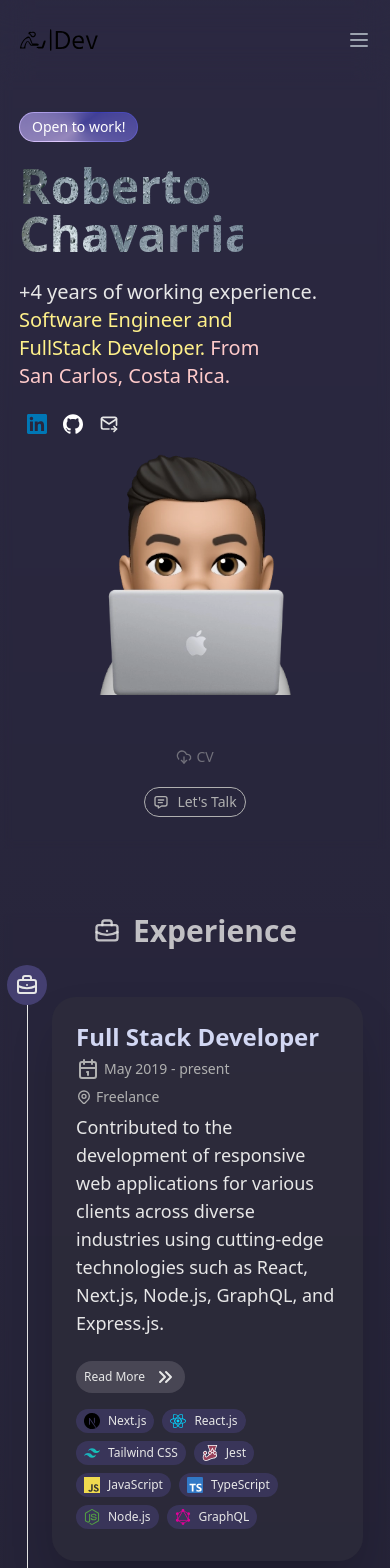
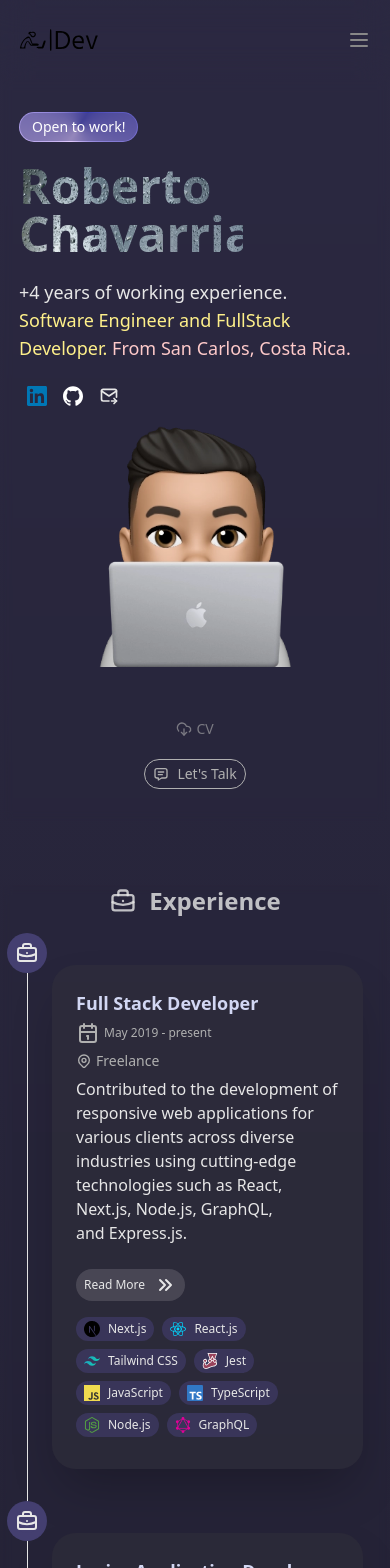
Before and after one commit to rchavarria77/my-portfolio, a React (Vite) app: page / in a window 390 px wide. Shown: the top 1568 px of the page. Built offline with nearby package versions, Linux system fonts and the light colour scheme; what tailwindcss-animated would draw is missing.

Commit message:
updating font sizes depending on viewport

```diff
--- a/src/components/Navbar.tsx
+++ b/src/components/Navbar.tsx
@@ -53,7 +53,7 @@ export const Navbar = ({ navigation }: { navigation: IMenuOption[] }) => {
       aria-label='Global'
     >
       <div className='container flex flex-wrap items-center justify-between mx-auto'>
-        <a href='#' className='flex'>
+        <a href='#' className='flex' onClick={() => setMobileMenuOpen(false)}>
           <img
             src='/assets/logo-black.svg'
             className='w-20'
@@ -63,7 +63,7 @@ export const Navbar = ({ navigation }: { navigation: IMenuOption[] }) => {
         <button
           data-collapse-toggle='mobile-menu'
           type='button'
-          className='inline-flex items-center justify-center ml-3 text-gray-400 rounded-lg md:hidden hover:text-gray-900 focus:outline-none focus:ring-2 focus:ring-blue-300'
+          className='inline-flex items-center justify-center ml-3 rounded-lg text-shark-400 md:hidden hover:text-shark-900'
           aria-controls='mobile-menu-2'
           aria-expanded='false'
           onClick={() => setMobileMenuOpen(!mobileMenuOpen)}
@@ -80,7 +80,7 @@ export const Navbar = ({ navigation }: { navigation: IMenuOption[] }) => {
           )}
           id='mobile-menu'
         >
-          <ul className='flex flex-col items-center p-4 mt-4 font-medium rounded-lg md:p-0 md:flex-row md:space-x-8 rtl:space-x-reverse md:mt-0 md:border-0'>
+          <ul className='flex flex-col p-4 mt-4 font-medium rounded-lg md:items-center md:p-0 md:flex-row md:space-x-8 rtl:space-x-reverse md:mt-0 md:border-0'>
             {navigation.map(({ id, name, href }) => (
               <li key={id}>
                 <a
@@ -91,6 +91,7 @@ export const Navbar = ({ navigation }: { navigation: IMenuOption[] }) => {
                       ? 'bg-cararra-500 text-shark-100 dark:bg-ebony-200  dark:text-shark-950'
                       : ''
                   )}
+                  onClick={() => setMobileMenuOpen(false)}
                   aria-current='page'
                   aria-label='hamburger menu'
                 >
--- a/src/components/ThemeSwitcher.tsx
+++ b/src/components/ThemeSwitcher.tsx
@@ -27,7 +27,11 @@ export const ThemeSwitcher = () => {
   };
 
   return (
-    <label key={formKey} className='switch' onClick={handleClick}>
+    <label
+      key={formKey}
+      className='text-xs md:text-md switch'
+      onClick={handleClick}
+    >
       <input
         type='checkbox'
         checked={isDarkMode}
--- a/src/components/about-me/AboutMe.tsx
+++ b/src/components/about-me/AboutMe.tsx
@@ -12,7 +12,7 @@ export const AboutMe = () => {
       className='flex flex-col items-center justify-center w-full px-6 mt-16 mb-8 sm:px-12 lg:px-0 scroll-m-24'
     >
       <h2
-        className='flex items-center mb-6 text-3xl font-semibold gap-x-3 text-shark-950/80 dark:text-shark-100/80'
+        className='flex items-center mb-6 text-2xl font-semibold md:text-3xl gap-x-3 text-shark-950/80 dark:text-shark-100/80'
         aria-label='About Me heading'
       >
         <UserCheckIcon className='size-7' />
--- a/src/components/contact-me/ContactMe.tsx
+++ b/src/components/contact-me/ContactMe.tsx
@@ -12,7 +12,7 @@ export const ContactMe = () => {
       className='flex flex-col items-center justify-center w-full px-6 mt-16 mb-8 sm:px-12 lg:px-0 scroll-m-24'
     >
       <h2
-        className='flex items-center mb-6 text-3xl font-semibold gap-x-3 text-shark-950/80 dark:text-shark-100/80'
+        className='flex items-center mb-6 text-2xl font-semibold md:text-3xl gap-x-3 text-shark-950/80 dark:text-shark-100/80'
         aria-label='Contact Me heading'
       >
         <AddressBookIcon className='size-7' />
@@ -22,7 +22,7 @@ export const ContactMe = () => {
       </h2>
       <div className='flex flex-col w-full mt-6 md:flex-row'>
         <div className='flex flex-col items-center justify-center gap-3 px-2 text-center md:items-start md:w-1/2 text-pretty md:text-start'>
-          <h3 className='text-2xl md:text-5xl'>Get in touch!</h3>
+          <h3 className='text-xl md:text-5xl'>Get in touch!</h3>
           <p className='text-sm md:text-md'>
             I&apos;m currently available for work. Fill out the form and
             I&apos;ll get back to you as soon as possible.
--- a/src/components/experience/Experience.tsx
+++ b/src/components/experience/Experience.tsx
@@ -88,7 +88,7 @@ export const Experience = () => {
       className='flex flex-col items-center justify-center w-full px-6 mt-16 mb-8 sm:px-12 lg:px-0 scroll-m-24'
     >
       <h2
-        className='flex items-center mb-6 text-3xl font-semibold gap-x-3 text-shark-950/80 dark:text-shark-100/80'
+        className='flex items-center mb-6 text-2xl font-semibold md:text-3xl gap-x-3 text-shark-950/80 dark:text-shark-100/80'
         aria-label='Experience heading'
       >
         <BriefcaseIcon className='size-7' />
--- a/src/components/global-components/timeline/TimelineItem.tsx
+++ b/src/components/global-components/timeline/TimelineItem.tsx
@@ -38,17 +38,17 @@ export const TimelineItem = ({
       </span>
       <Card className='min-h-full'>
         <div className='flex flex-col justify-between sm:flex-row'>
-          <h3 className='flex items-center mb-1 text-2xl font-semibold text-cararra-900 dark:text-ebony-200'>
+          <h3 className='flex items-center mb-1 text-lg font-semibold md:text-2xl text-cararra-900 dark:text-ebony-200'>
             {role}
           </h3>
-          <time className='flex items-center justify-start gap-1 mb-2 text-sm font-normal leading-none dark:text-shark-300 text-cararra-800 sm:items-center sm:flex-row'>
+          <time className='flex items-center justify-start gap-1 mb-2 text-xs font-normal leading-none md:text-sm dark:text-shark-300 text-cararra-800 sm:items-center sm:flex-row'>
             <CalendarIcon className='size-6 md:size-4' /> {date}
           </time>
         </div>
         <span className='flex items-center gap-1 mb-2 text-sm font-normal leading-none dark:text-shark-300 text-cararra-800'>
           <MapPinIcon className='size-4' /> {company}
         </span>
-        <span className='flex flex-col mb-4 text-lg font-normal text-pretty'>
+        <span className='flex flex-col mb-4 text-base font-normal md:text-lg text-pretty'>
           {description}
           <span className='pl-4 mt-2 text-md'>
             <ul
--- a/src/components/introduction/Description.tsx
+++ b/src/components/introduction/Description.tsx
@@ -4,7 +4,7 @@ export const Description = () => {
       <h1 className='text-5xl lg:text-8xl lg:leading-[5rem] text-pretty font-bold max-w-56 lg:max-w-[28rem] leading-none water-text-background dark:grayscale-[40%] grayscale-[90%]'>
         Roberto Chavarria
       </h1>
-      <h2 className='max-w-lg text-xl font-medium lg:text-2xl text-balance '>
+      <h2 className='max-w-lg text-lg font-medium lg:text-2xl text-balance '>
         <span>+4 years of working experience.</span>{' '}
         <span className='text-red-600/70 dark:text-yellow-200'>
           Software Engineer and FullStack Developer.
--- a/src/components/skills/IconsContainer.tsx
+++ b/src/components/skills/IconsContainer.tsx
@@ -7,7 +7,7 @@ export const IconsContainer = ({ icons }: { icons: ITag[] }) => {
       {icons.map((item) => (
         <li
           key={item.name}
-          className='flex flex-col items-center font-normal gap-y-2'
+          className='flex flex-col items-center text-xs font-normal md:text-md gap-y-2'
         >
           <item.icon className='size-12' />
           {item.name}
--- a/src/components/skills/Skills.tsx
+++ b/src/components/skills/Skills.tsx
@@ -33,7 +33,7 @@ export const Skills = () => {
       className='flex flex-col items-center justify-center w-full px-6 mt-16 mb-8 sm:px-12 lg:px-0 scroll-m-24'
     >
       <h2
-        className='flex items-center mb-6 text-3xl font-semibold gap-x-3 text-shark-950/80 dark:text-shark-100/80'
+        className='flex items-center mb-6 text-2xl font-semibold md:text-3xl gap-x-3 text-shark-950/80 dark:text-shark-100/80'
         aria-label='Skills heading'
       >
         <ToolsIcon className='size-7' />
@@ -43,7 +43,7 @@ export const Skills = () => {
       </h2>
       <div className='flex flex-wrap w-full'>
         <Card className='flex-col w-full max-w-full min-h-full text-start'>
-          <h3 className='mb-6 text-lg font-medium text-center'>
+          <h3 className='mb-6 text-base font-normal text-center md:text-lg text-pretty'>
             {`Technologies I’ve been working with recently`}
           </h3>
           <IconsContainer icons={skillSet} />
```
Also changed, not shown: src/components/about-me/DescriptionContainer.tsx (+5 -5 lines), src/components/projects/Projects.tsx (+10 -4 lines).
